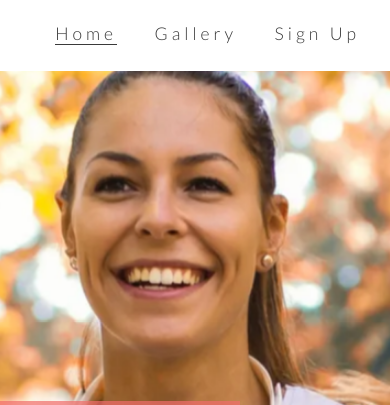
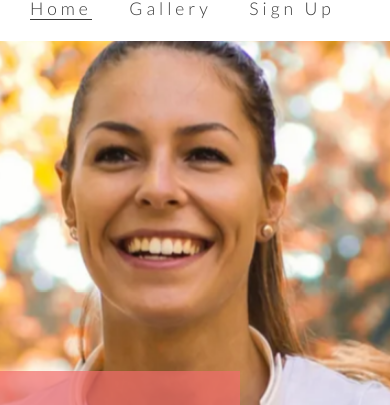
Before and after one commit to Ibrahim-Y-Adam/Love-run, a plain HTML site: page index.html in a window 390 px wide. Shown: the part 79-484 px from the top of the page. Drawn offline with nearby package versions, Linux system fonts and the light colour scheme.

Commit message:
Style menu area for screen size 950px wide and down

```diff
--- a/assets/css/style.css
+++ b/assets/css/style.css
@@ -287,3 +287,15 @@ footer {
         display: none;
     }
 }
+
+/* For medium screen size from 950px wide to down */
+@media screen and (max-width: 950px) {
+    #menu {
+        clear: left;
+        float: left;
+        margin-left: 30px;
+        margin-bottom: 20px;
+        line-height: 25px;
+    }
+
+}
```
